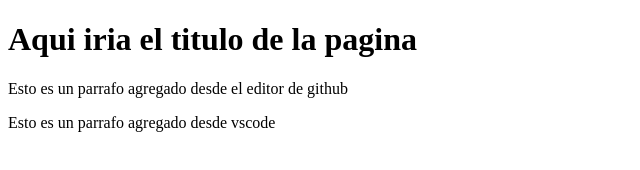
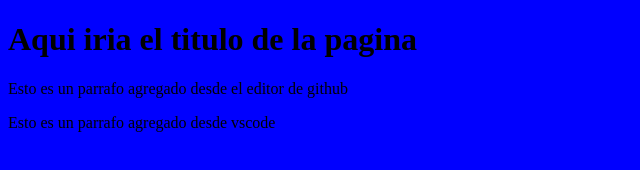
Before and after one commit to yamilpalmiero/Proyecto-web-git, a plain HTML site: page index.html in a window 1280 px wide. Shown: the whole page, without its empty margins (0-640 px from the left). Drawn offline with Linux system fonts and the light colour scheme.

Commit message:
Agrego la hoja de estilos

```diff
--- a/index.html
+++ b/index.html
@@ -4,6 +4,7 @@
     <meta charset="UTF-8">
     <meta name="viewport" content="width=device-width, initial-scale=1.0">
     <title>Document</title>
+    <link rel="stylesheet" href="miEstilo.css" type="text/css">
 </head>
 <body>
     <h1>Aqui iria el titulo de la pagina</h1>
```
